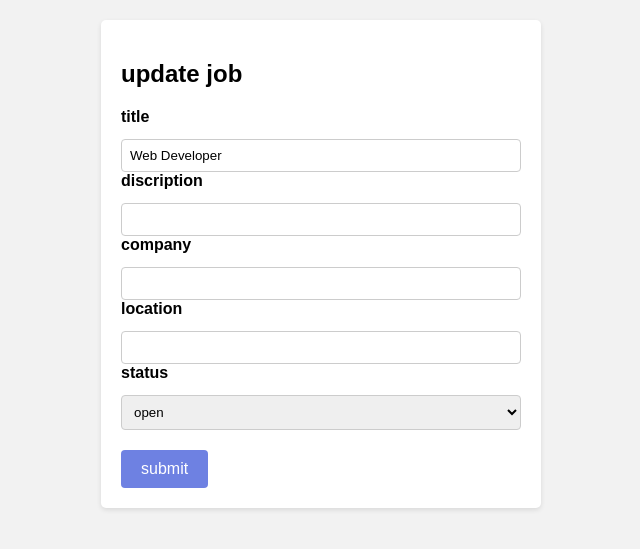
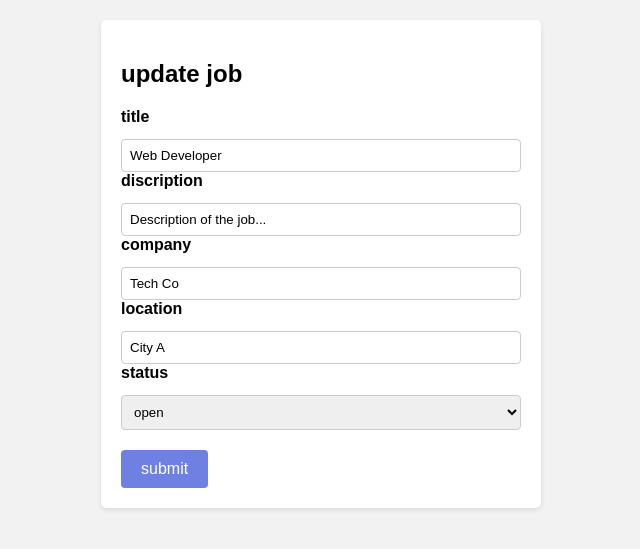
Before and after one commit to erbaiy/jobeasy, a PHP site: page /dashboard/crudjob/update.php?id=1 in a window 1280 px wide. Shown: the top 549 px of the page, without its empty margins (319-959 px from the left). Run offline with PHP 8.4, Linux system fonts and the light colour scheme; data comes from the database, SQL or seed files in the repository.

Commit message:
fix crud

```diff
--- a/dashboard/apllay.php
+++ b/dashboard/apllay.php
@@ -21,12 +21,13 @@ if(isset($_POST['submit'])){
         $res=mysqli_query($conn,$selct);
         if(mysqli_num_rows($res)>0){
             echo "<script>alert('You have already applied')</script>";
-            echo 'work1';
+
         }else{
-            echo 'work2';
+
 
             $query="INSERT INTO offre VALUES(null, $job_id, $id, 'not approved')";
             mysqli_query($conn, $query);
+            header("location:../index.php");
         }
     }
 }
--- a/dashboard/candidat.php
+++ b/dashboard/candidat.php
@@ -104,7 +104,6 @@
                         <tr>
                             <th>Name</th>
                             <th>email</th>
-                            <th>password</th>
 
                             <th>Actions</th>
                         </tr>
@@ -282,7 +281,7 @@
                         <?php
 include('../includes/connection.php');
 $selct=new Users();
-$selct->selectUsers();d
+$selct->selectUsers();
 
 
 ?>
--- a/dashboard/crudjob/update.php
+++ b/dashboard/crudjob/update.php
@@ -18,15 +18,10 @@ if(isset($_GET['id'])){
     $dis=$fetch['description'];
     $company=$fetch['company'];
     $location=$fetch['location'];
+    $status=$fetch['status'];
 }
 // $x=$_GET['id'];
 if(isset($_POST['submit'])){
-
-
-
-
-
-
 $update->update($_POST['title'],$_POST['discription'],$_POST['company'],$_POST['location'],$_POST['status'],$_GET['id']);
 header('location:../jobs.php');
 }
@@ -98,16 +93,16 @@ header('location:../jobs.php');
             <input type="text" name="title" id="user_name" class="input-field" value="<?php echo  $title?>">
 
             <label for="email" class="label">discription</label>
-            <input type="text" name="discription" id="email" class="input-field" value="">
+            <input type="text" name="discription" id="" class="input-field" value="<?php echo  $dis?>">
             <label for="email" class="label">company</label>
-            <input type="text" name="company" id="email" class="input-field"value="">
+            <input type="text" name="company" id="email" class="input-field"value="<?php echo  $company?>">
             <label for="email" class="label">location</label>
-            <input type="text" name="location" id="email" class="input-field"value="">
+            <input type="text" name="location" id="email" class="input-field"value="<?php echo  $location?>">
 
 
 
             <label for="role" class="label">status</label>
-            <select name="status" id="status" class="input-field"value="">
+            <select name="status" id="status" class="input-field"value="<?php echo  $status?>">
 
                 <option value="open">open</option>
                 <option value="closed">closed</option>
--- a/includes/connection.php
+++ b/includes/connection.php
@@ -100,9 +100,7 @@ while ($row = mysqli_fetch_assoc($result)) {
         <td>
             <p class="fw-normal mb-1 f_title"><?php echo $row["email"]?></p>
         </td>
-        <td>
-            <span class="f_status"><?php echo $row["password"]?></span>
-        </td>
+
         <td>
             <img class="delet_user" src="img/user-x.svg" alt="">
             <img class="ms-2 edit" src="img/edit.svg" alt="">
@@ -162,7 +160,14 @@ public function addJob($title, $description, $company, $location, $status,$image
   $result = mysqli_query($this->conn, $query);
 }
 
+ public function applayReponse($rep,$id){
+if($rep=='ac'){
+  $query= "UPDATE offre SET statut='accept' WHERE offre_id='$id'";
+    $result=mysqli_query($this->conn, $ac);
+}
+return $result;
 
+ }
   public function delete($id){
     $query="DELETE from jobs where job_id=$id";
     $result=mysqli_query($this->conn,$query);
```
Also changed, not shown: dashboard/offre.php (+6 -13 lines), dashboard/img/657ffbcea56a7istockphoto-1482206241-1024x1024.jpg (added), dashboard/img/658001a4d970distockphoto-1695284726-1024x1024.jpg (added).
